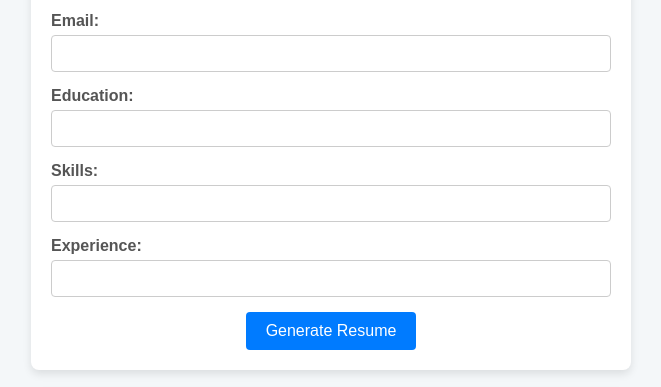
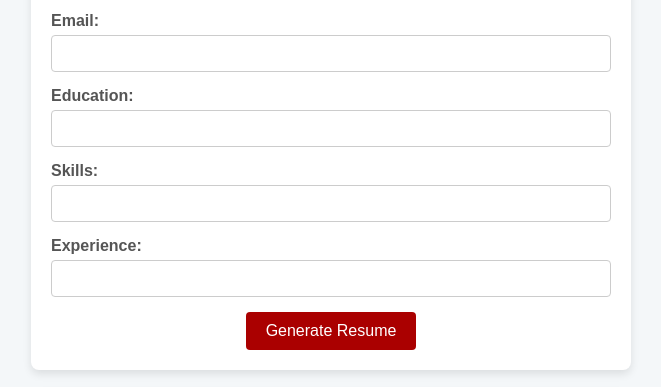
Before and after one commit to Huzaifa206/Hackathon-Resume-Builder, a plain HTML site: page index.html in a window 1280 px wide. Shown: the part 171-558 px from the top of the page, without its empty margins (309-970 px from the left). Drawn offline with Linux system fonts and the light colour scheme.

Commit message:
Update style.css

```diff
--- a/style.css
+++ b/style.css
@@ -43,7 +43,7 @@ form#resumeForm input[type="text"] {
 }
 
 form#resumeForm button {
-    background-color: #007bff;
+    background-color: #aa0000;
     color: #fff;
     border: none;
     padding: 10px 20px;
@@ -56,7 +56,7 @@ form#resumeForm button {
 }
 
 form#resumeForm button:hover {
-    background-color: #0056b3;
+    background-color: #ff3131;
 }
 
 header, section {
```
